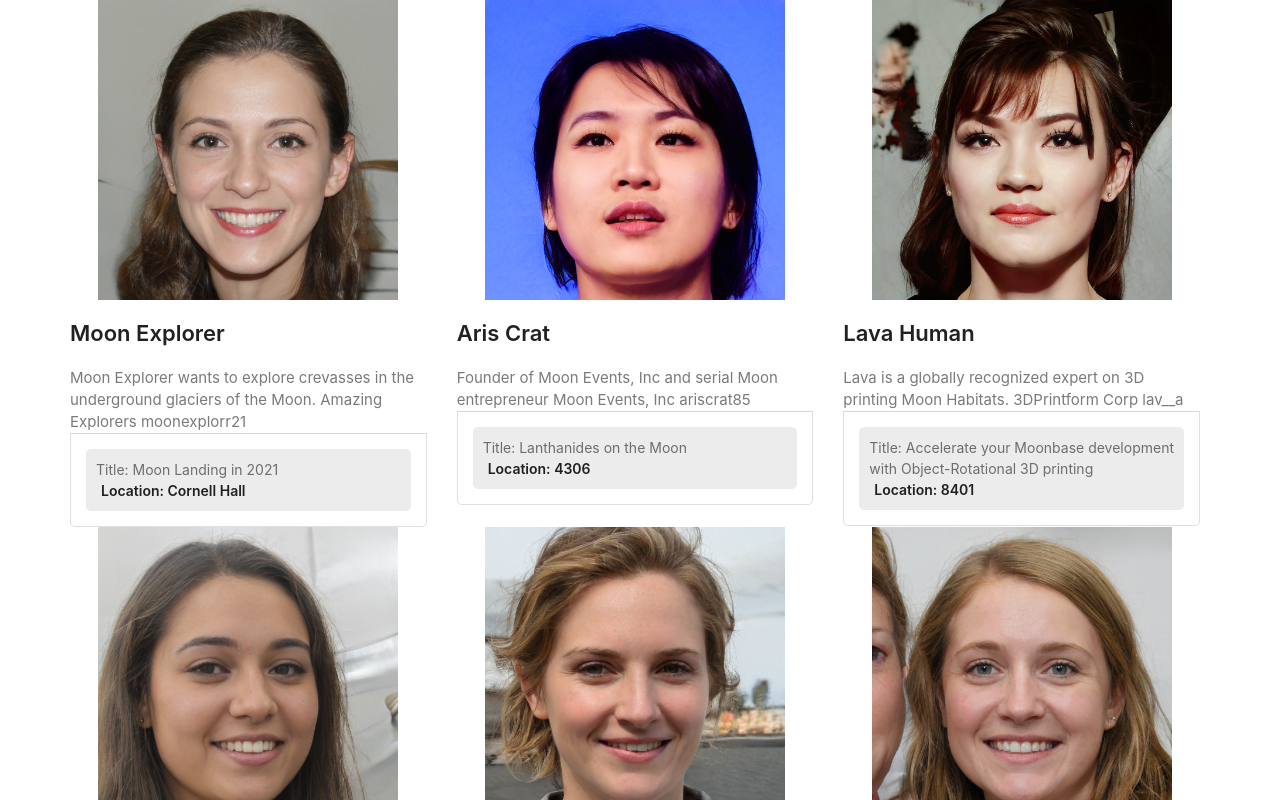
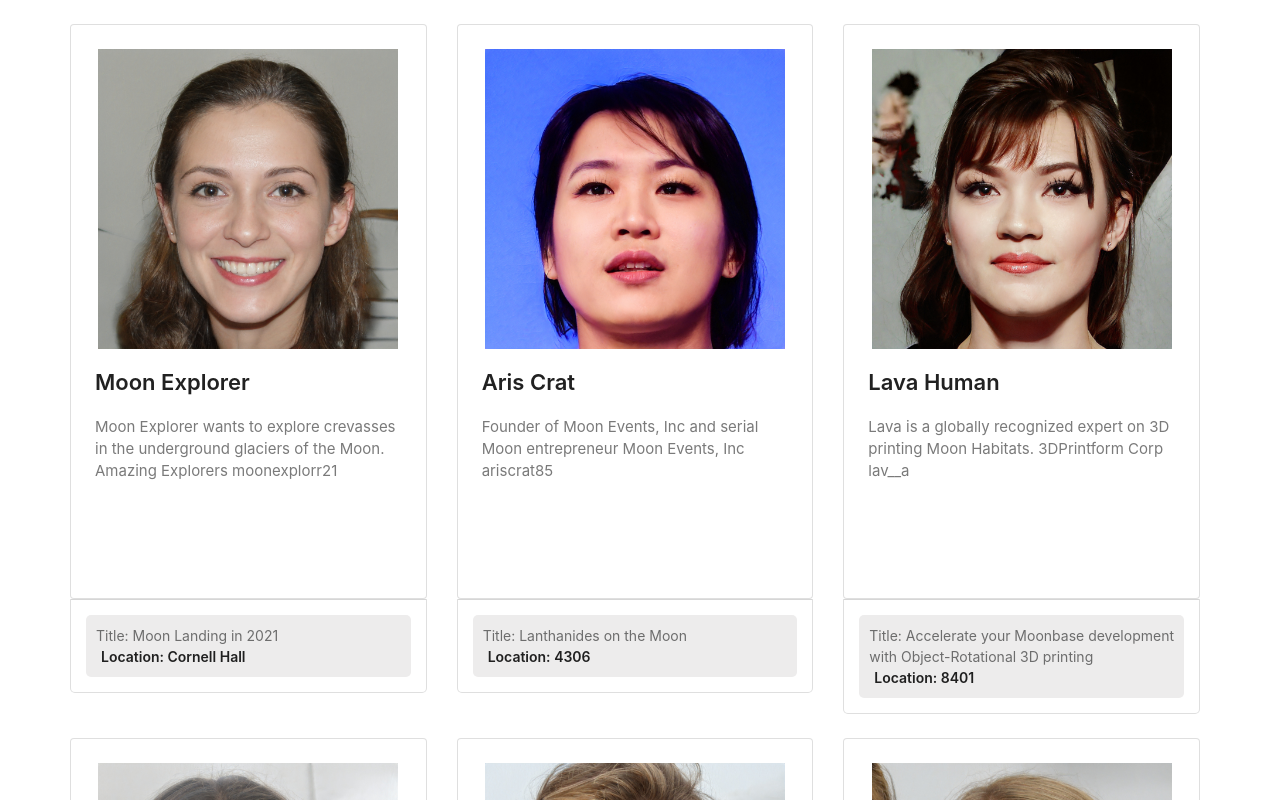
Before and after one commit to supernovabirth/learnreact, a Next.js app in the folder react-components/: page / in a window 1280 px wide. Shown: the top 800 px of the page. Built offline with nearby package versions, Linux system fonts and the light colour scheme.

Commit message:
fixed image card typo

```diff
--- a/react-components/pages/index.js
+++ b/react-components/pages/index.js
@@ -27,7 +27,8 @@ function Sessions({ sessions }) {
 function SpeakerImage({ id, first, last }) {
     return (
         <div className="speaker-img d-flex flex-row justify-content-center align-items-center h-300">
-            <img className="contain-fit" src={`/images/speaker-${id}.jpeg`}
+            <img className="contain-fit"
+                src={`/images/speaker-${id}.jpeg`}
                 width="300"
                 alt={`${first} ${last}`} />
         </div>
@@ -58,7 +59,7 @@ function Speaker({ speaker }) {
     } = speaker;
     return (
         <div className="col-xs-12 col-sm-12 col-md-6 col-lg-4 col-sm-12 col-xs-12">
-            <div classname="card card-height p-4 mt-4">
+            <div className="card card-height p-4 mt-4">
                 <SpeakerImage id={id} first={first} last={last} />
                 <SpeakerDemographics {...speaker} />
             </div>
```
